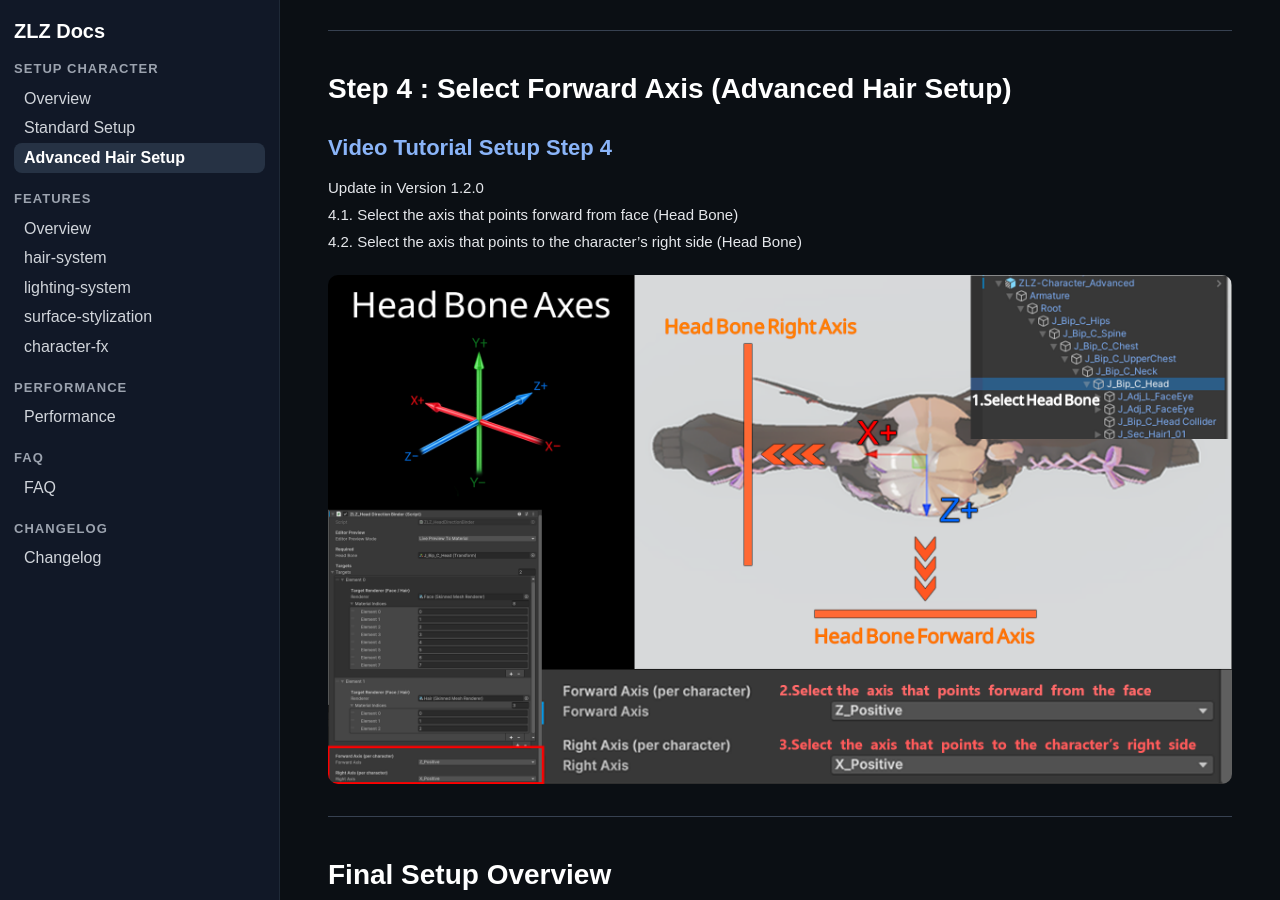
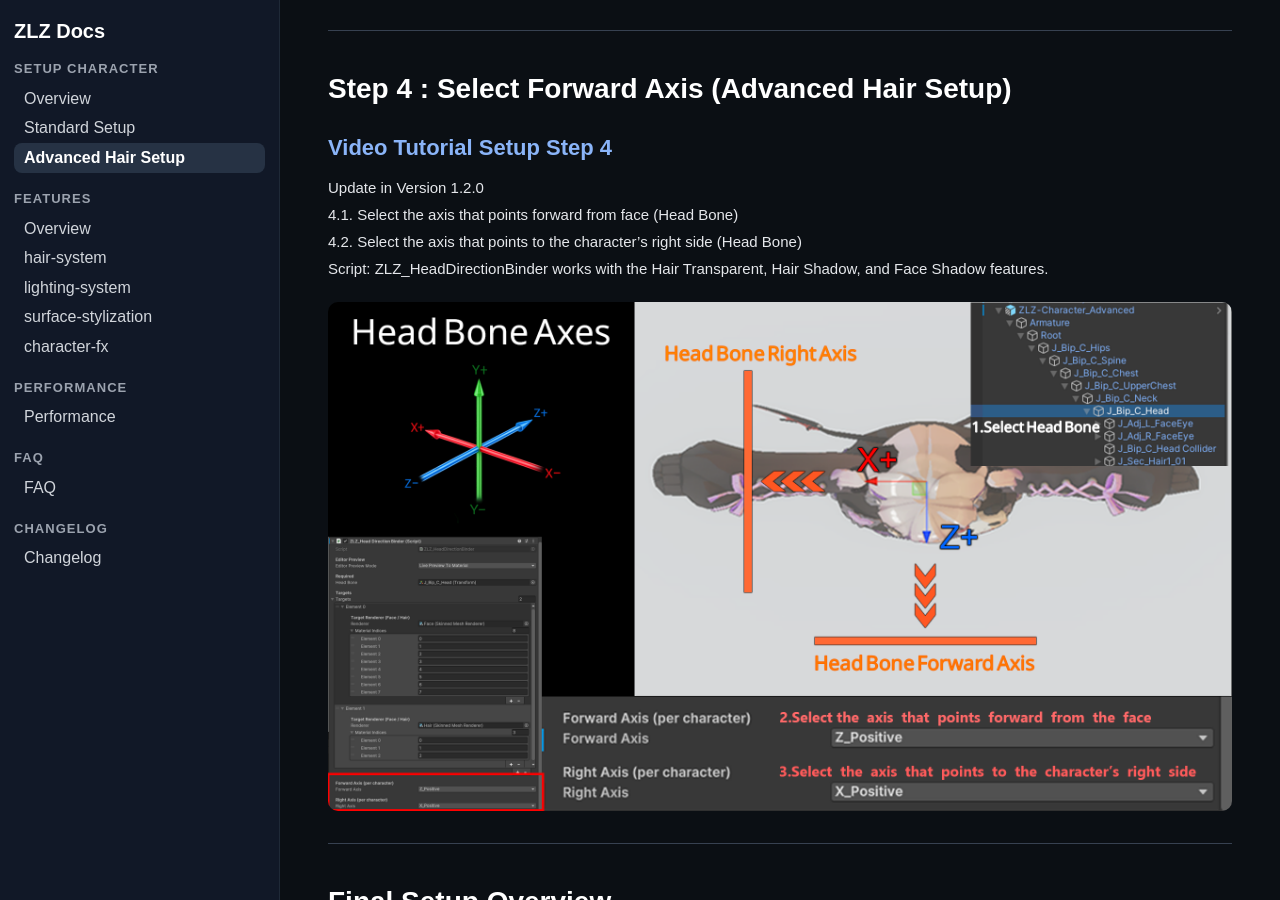
Before and after one commit to zlz-studio/zlz-studio.github.io, a Jekyll site: the page built from setup-character/advanced-hair-setup/index.md, in a window 1280 px wide and 900 px high, scrolled down 4473 px. Built offline with Jekyll 4.4.1, drawn with Linux system fonts in a browser that asks for light colours.

Commit message:
Update index.md

```diff
--- a/setup-character/advanced-hair-setup/index.md
+++ b/setup-character/advanced-hair-setup/index.md
@@ -73,6 +73,7 @@ When setting up a single character, this system uses a total of **six main Mater
 Update in Version 1.2.0
 4.1. Select the axis that points forward from face (Head Bone)
 4.2. Select the axis that points to the character's right side (Head Bone)
+Script: ZLZ_HeadDirectionBinder works with the Hair Transparent, Hair Shadow, and Face Shadow features.
 
 ![Step4-SetupCharacter](../images/Step4-SetupCharacter.png)
 
```
